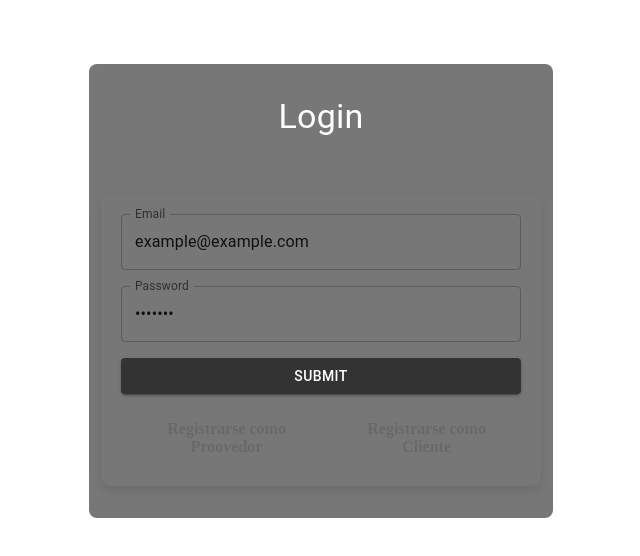
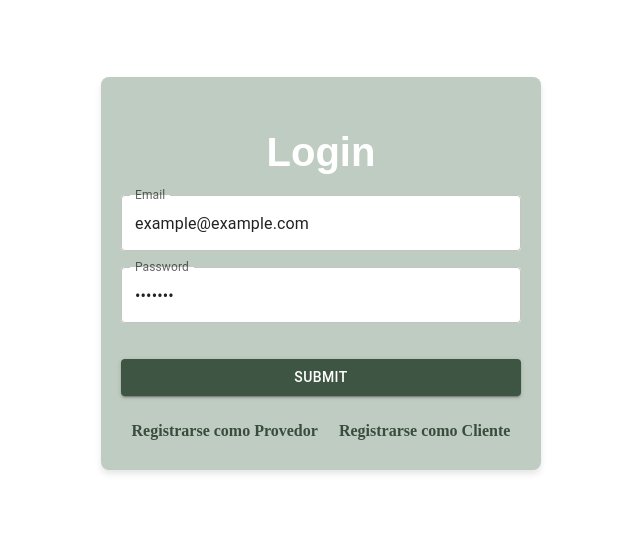
Before and after one commit to alejca15/Plataforma-de-Servicios, a React (Vite) app in the folder FE-Plataforma-de-servicios/: page / in a window 1280 px wide. Shown: the top 556 px of the page, without its empty margins (319-959 px from the left). Built offline with nearby package versions, Linux system fonts and the light colour scheme.

Commit message:
Login_Stylling

```diff
--- a/FE-Plataforma-de-servicios/package.json
+++ b/FE-Plataforma-de-servicios/package.json
@@ -17,6 +17,7 @@
     "axios": "^1.7.9",
     "cors": "^2.8.5",
     "formik": "^2.4.6",
+    "jwt-decode": "^4.0.0",
     "jwt-js-decode": "^1.9.0",
     "leaflet": "^1.9.4",
     "lucide-react": "^0.474.0",
--- a/FE-Plataforma-de-servicios/src/componentes/Login/Login_form.jsx
+++ b/FE-Plataforma-de-servicios/src/componentes/Login/Login_form.jsx
@@ -66,46 +66,26 @@ const Login_form = () => {
 
   return (
     <Container
-      className="login-container"
-      sx={{
-        marginTop: 8,
-        marginBottom: 8,
-        display: "flex",
-        justifyContent: "center",
-        alignItems: "center",
-        width: "100%",
-        borderRadius: 2,
-        bgcolor: "#ffffff",
-      }}
-    >
-      <Box
-        sx={{
-          display: "flex",
-          flexDirection: "column",
-          alignItems: "center",
-          width: "100%",
-          maxWidth: 400,
-          bgcolor: "#777777",
-          padding: 4,
-          borderRadius: 2,
-        }}
-      >
-        <Typography
-          variant="h4"
-          component="h2"
-          gutterBottom
-          sx={{
-            marginBottom: 4,
-            color: "#ffffff",
-          }}
-        >
-          Login
-        </Typography>
+      className="login-container">
+
+
         <form
           onSubmit={formik.handleSubmit}
           className="login-form"
-          style={{ width: "100%" }}
+          style={{backgroundColor: "#BFCCC2",
+          padding: "20px",
+          borderRadius: "8px",
+          boxShadow: "0 4px 6px rgba(0, 0, 0, 0.1)",}}
         >
+        <h2 className="form-title"
+            style={{
+              color: "white",
+              fontSize: "2.5rem", // Makes the title bigger
+              fontWeight: "bold",
+              fontFamily:"sans-serif"
+            }}>
+          Login
+        </h2>
           <Grid container spacing={2}>
             <Grid item xs={12}>
               <TextField
@@ -118,6 +98,10 @@ const Login_form = () => {
                 onBlur={formik.handleBlur}
                 error={formik.touched.email && Boolean(formik.errors.email)}
                 helperText={formik.touched.email && formik.errors.email}
+                sx={{
+                  backgroundColor: "white",
+                  borderRadius: "4px",
+                }}
               />
             </Grid>
             <Grid item xs={12}>
@@ -134,6 +118,10 @@ const Login_form = () => {
                   formik.touched.password && Boolean(formik.errors.password)
                 }
                 helperText={formik.touched.password && formik.errors.password}
+                sx={{
+                  backgroundColor: "white",
+                  borderRadius: "4px",
+                }}
               />
             </Grid>
             <Grid item xs={12}>
@@ -142,10 +130,12 @@ const Login_form = () => {
                 fullWidth
                 type="submit"
                 sx={{
-                  backgroundColor: "#333333",
+                  marginTop: "20px",
+                  backgroundColor: "#3F5543",
+                  color: "white",
                   "&:hover": {
-                    backgroundColor: "#111111",
-                  },
+                    backgroundColor: "#C1DFC7",
+                  }
                 }}
               >
                 Submit
@@ -158,7 +148,7 @@ const Login_form = () => {
                 textAlign="center"
               >
                 <Link to="/provedores" className="link">
-                  Registrarse como Proovedor
+                  Registrarse como Provedor
                 </Link>
                 <Link to="/clientes" className="link">
                   Registrarse como Cliente
@@ -167,7 +157,6 @@ const Login_form = () => {
             </Grid>
           </Grid>
         </form>
-      </Box>
       <ToastContainer/>
     </Container>
   );
--- a/FE-Plataforma-de-servicios/src/componentes/Login/login.css
+++ b/FE-Plataforma-de-servicios/src/componentes/Login/login.css
@@ -45,10 +45,10 @@ body
     font-size: 16px;
     font-weight: bold;
     transition: color 0.3s;
-    color: #6a6969;
+    color: #394d3c;
   }
 
   .link:hover {
-    color: rgb(0, 0, 0);
-    text-decoration: underline;
+    color: #5c6d60;
+    text-decoration: solid;
   }
```
Also changed, not shown: 1 other file (tests, documents, lock files or other folders).
